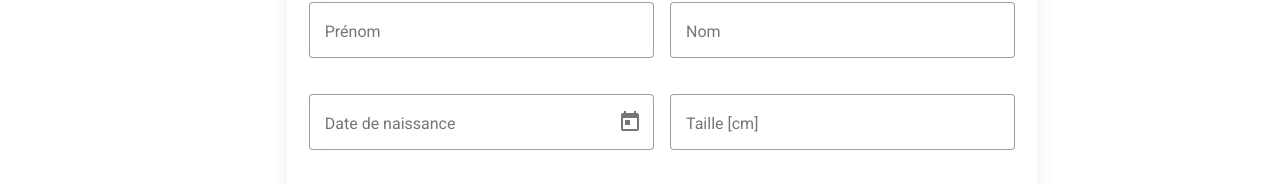
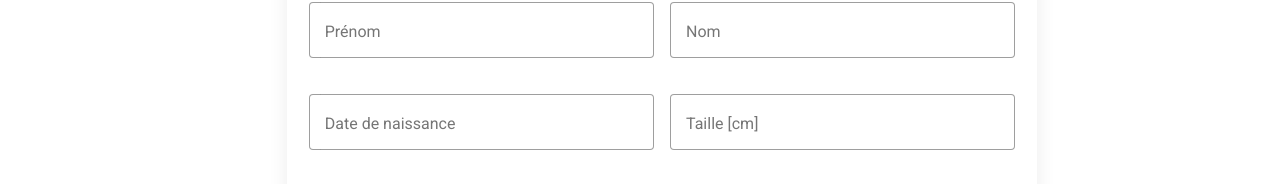
Before and after one commit to francoisbrouchoud/bike-buyer-form, an Angular app: page / in a window 1280 px wide. Shown: the part 309-493 px from the top of the page. Built offline with nearby package versions, Linux system fonts and the light colour scheme.

Commit message:
feat: change date input to text

```diff
--- a/package.json
+++ b/package.json
@@ -28,8 +28,10 @@
     "@angular/core": "^20.3.0",
     "@angular/forms": "^20.3.0",
     "@angular/material": "^20.2.11",
+    "@angular/material-moment-adapter": "^20.2.12",
     "@angular/platform-browser": "^20.3.0",
     "@angular/router": "^20.3.0",
+    "moment": "^2.30.1",
     "rxjs": "~7.8.0",
     "tslib": "^2.3.0",
     "zone.js": "~0.15.0"
--- a/src/app/features/registration-form.component.html
+++ b/src/app/features/registration-form.component.html
@@ -23,7 +23,6 @@
       </mat-select>
     </mat-form-field>
 
-
     <mat-form-field appearance="outline">
       <mat-label>Prénom</mat-label>
       <input matInput formControlName="firstName">
@@ -36,11 +35,12 @@
 
     <mat-form-field appearance="outline">
       <mat-label>Date de naissance</mat-label>
-      <input matInput
-            [matDatepicker]="picker"
-            formControlName="birthDate">
-      <mat-datepicker-toggle matSuffix [for]="picker"></mat-datepicker-toggle>
-      <mat-datepicker #picker></mat-datepicker>
+      <input
+        matInput
+        formControlName="birthDate"
+        placeholder="jj.mm.aaaa"
+        inputmode="numeric"
+        autocomplete="bday">
     </mat-form-field>
 
     <mat-form-field appearance="outline">
--- a/src/app/features/registration-form.component.ts
+++ b/src/app/features/registration-form.component.ts
@@ -6,7 +6,6 @@ import { MatInputModule } from '@angular/material/input';
 import { MatSelectModule } from '@angular/material/select';
 import { MatCheckboxModule } from '@angular/material/checkbox';
 import { MatButtonModule } from '@angular/material/button';
-import { MatDatepickerModule } from '@angular/material/datepicker';
 import { MatNativeDateModule } from '@angular/material/core';
 import { MatDividerModule } from '@angular/material/divider';
 import { MatIconModule } from '@angular/material/icon';
@@ -14,7 +13,6 @@ import { MatProgressSpinnerModule } from '@angular/material/progress-spinner';
 import { ApiService, BikeBuyerPayload } from '../services/api.service';
 import { MatAutocompleteModule } from '@angular/material/autocomplete';
 import { GeoAdminService } from '../services/geoadmin.service';
-import { MAT_DATE_LOCALE } from '@angular/material/core';
 import { Observable, of, debounceTime, distinctUntilChanged, filter, map, startWith, switchMap } from 'rxjs';
 import { HttpClient } from '@angular/common/http';
 import { SubmissionHistoryComponent } from './submission-history.component';
@@ -80,12 +78,10 @@ const PHONE_REGEX= /^(?=(?:.*\d){6,})[0-9+().\-\/\sx]+$/i;
 @Component({
   selector: 'app-registration-form',
   standalone: true,
-  providers: [{ provide: MAT_DATE_LOCALE, useValue: 'fr-CH' }],
   imports: [
     CommonModule, ReactiveFormsModule,
     MatFormFieldModule, MatInputModule, MatSelectModule,
-    MatCheckboxModule, MatButtonModule,
-    MatDatepickerModule, MatNativeDateModule, MatDividerModule,
+    MatCheckboxModule, MatButtonModule, MatNativeDateModule, MatDividerModule,
     MatIconModule, MatProgressSpinnerModule, MatAutocompleteModule,
     SubmissionHistoryComponent
   ],
@@ -127,7 +123,7 @@ export class RegistrationFormComponent implements OnInit {
     firstName: [''],
     lastName:  [''],
     gender:    [''],
-    birthDate: [null as Date | null],
+    birthDate: [''],
     height:    [null, [Validators.min(100), Validators.max(275)]],
     maritalStatus: [''],
     emailAddress: ['', [Validators.pattern(EMAIL_REGEX)]],
@@ -154,9 +150,10 @@ export class RegistrationFormComponent implements OnInit {
   ngOnInit(): void {
     this.loadTownTypology();
 
-    this.form.controls.birthDate.valueChanges.subscribe(d => {
-      this.age = d ? this.computeAge(d) : null;
-    });
+    this.form.controls.birthDate.valueChanges.subscribe(v => {
+      this.age = this.computeAgeFromText(v);
+  });
+
 
     // Autocomplete
     const country$ = this.form.controls.country.valueChanges.pipe(startWith(this.form.controls.country.value));
@@ -204,13 +201,10 @@ export class RegistrationFormComponent implements OnInit {
       const opts = TITLES_BY_LANG[l] ?? [];
       const current = this.form.controls.title.value as TitleValue | '';
 
-    // si la valeur actuelle n'est pas disponible dans la nouvelle langue, on prend la 1ʳᵉ
     if (!opts.some(o => o.value === current)) {
       this.form.controls.title.setValue(opts[0]?.value ?? '');
     }
 });
-
-
   }
 
   onCitySelected(opt: { zip: string; city: string; canton?: string }) {
@@ -231,6 +225,19 @@ export class RegistrationFormComponent implements OnInit {
   get titleOptions() {
     const lang = (this.form.controls.language.value || 'FR') as LangCode;
     return TITLES_BY_LANG[lang] ?? [];
+
+  }
+
+  private computeAgeFromText(dateStr: unknown): number | null {
+    const s = (dateStr ?? '').toString().trim();
+    const m = /^(\d{1,2})\.(\d{1,2})\.(\d{4})$/.exec(s);
+    if (!m) return null;
+    const [_, dd, mm, yyyy] = m;
+    const d = Number(dd), mth = Number(mm), y = Number(yyyy);
+    if (d < 1 || d > 31 || mth < 1 || mth > 12 || y < 1900) return null;
+    const js = new Date(y, mth - 1, d);
+    if (isNaN(js.getTime())) return null;
+    return this.computeAge(js);
   }
 
 
@@ -298,7 +305,8 @@ export class RegistrationFormComponent implements OnInit {
         Gender: v.gender,
         EducationLevel: v.education,
         UrbanLevel: urbanLevel ?? undefined,
-        Age: this.age,
+        Age: this.age ?? undefined,
+
       }
     };
 
```
Also changed, not shown: 1 other file (tests, documents, lock files or other folders).
